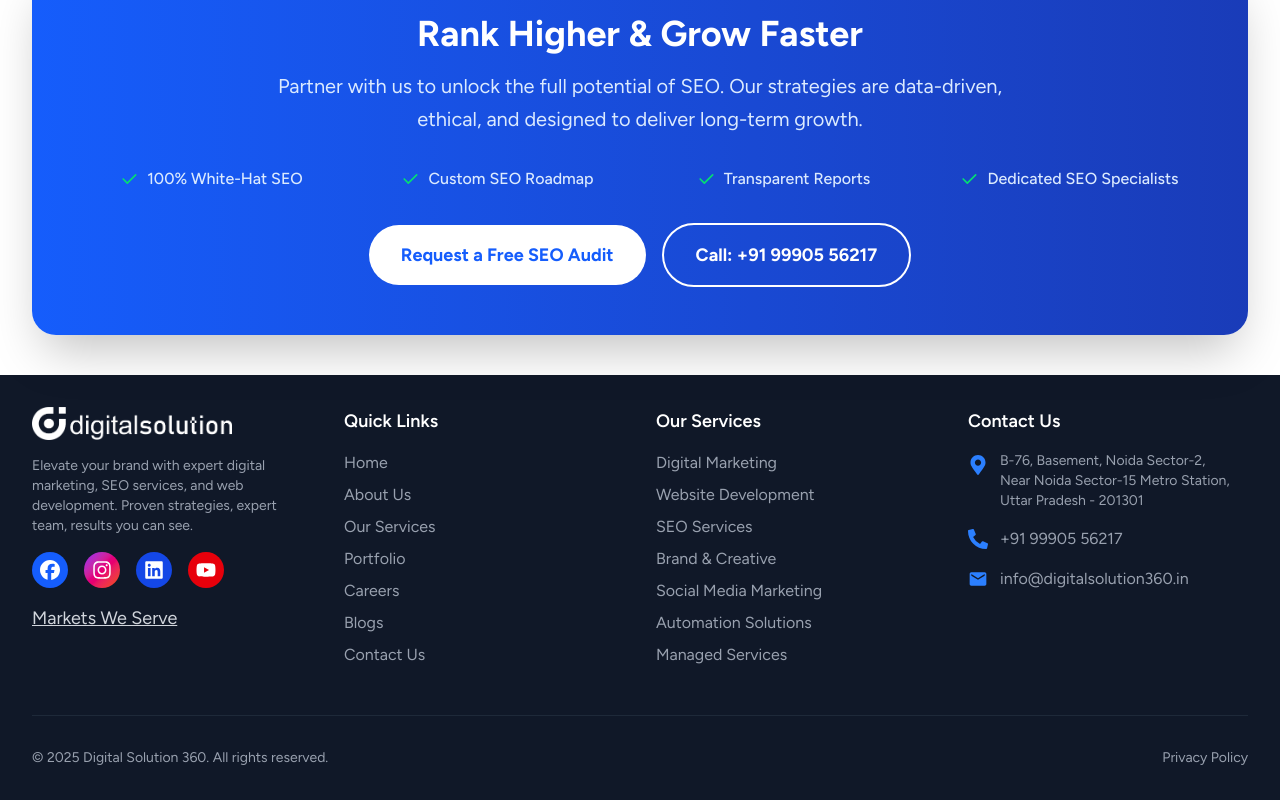
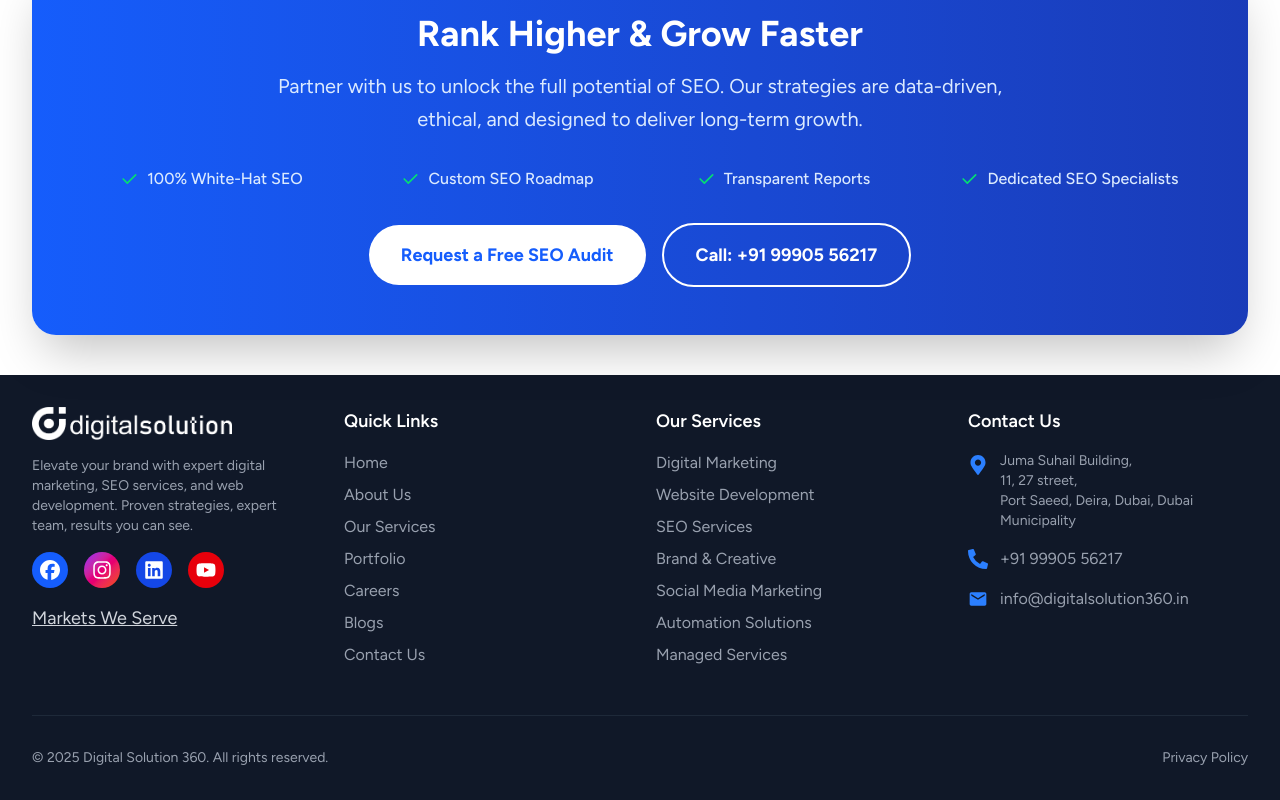
Before and after one commit to Digitalsolution360-Global/main-site, a Next.js app: page /seo in a window 1280 px wide. Shown: the part 3522-4322 px from the top of the page. Built offline with nearby package versions, Linux system fonts and the light colour scheme.

Commit message:
Changed Address

```diff
--- a/app/contact/contactClient.js
+++ b/app/contact/contactClient.js
@@ -419,7 +419,7 @@ function ContactPage() {
                     <IconMapPin size={24} className='text-blue-600 flex-shrink-0' />
                     <div>
                       <p className='font-semibold text-gray-900'>Address</p>
-                      <p className='text-gray-600'>B-76, Basement, Noida Sector-2, Near Noida Sector-15 Metro Station, Uttar Pradesh - 201301</p>
+                      <p className='text-gray-600'>Juma Suhail Building | 11, 27 street | Port Saeed, Deira, Dubai, Dubai Municipality</p>
                     </div>
                   </div>
 
--- a/app/privacy-policy/privacyClient.js
+++ b/app/privacy-policy/privacyClient.js
@@ -215,7 +215,7 @@ function PrivacyPage() {
               <span className="font-semibold">Phone:</span> +91 99905 56217
             </li>
             <li>
-              <span className="font-semibold">Address:</span> B-76, Basement, Noida Sector-2, Near Noida Sector-15 Metro Station, Uttar Pradesh – 201301
+              <span className="font-semibold">Address:</span> Juma Suhail Building | 11, 27 street | Port Saeed, Deira, Dubai, Dubai Municipality
             </li>
           </ul>
         </motion.div>
--- a/components/layout/footer.js
+++ b/components/layout/footer.js
@@ -118,9 +118,9 @@ function Footer() {
               <li className='flex items-start gap-3'>
                 <FaMapMarkerAlt size={20} className='text-blue-500 flex-shrink-0 mt-1' />
                 <span className='text-gray-400 text-sm'>
-                  B-76, Basement, Noida Sector-2,<br />
-                  Near Noida Sector-15 Metro Station,<br />
-                  Uttar Pradesh - 201301
+                  Juma Suhail Building,<br />
+                  11, 27 street,<br />
+                  Port Saeed, Deira, Dubai, Dubai Municipality
                 </span>
               </li>
               <li className='flex items-center gap-3'>
```
